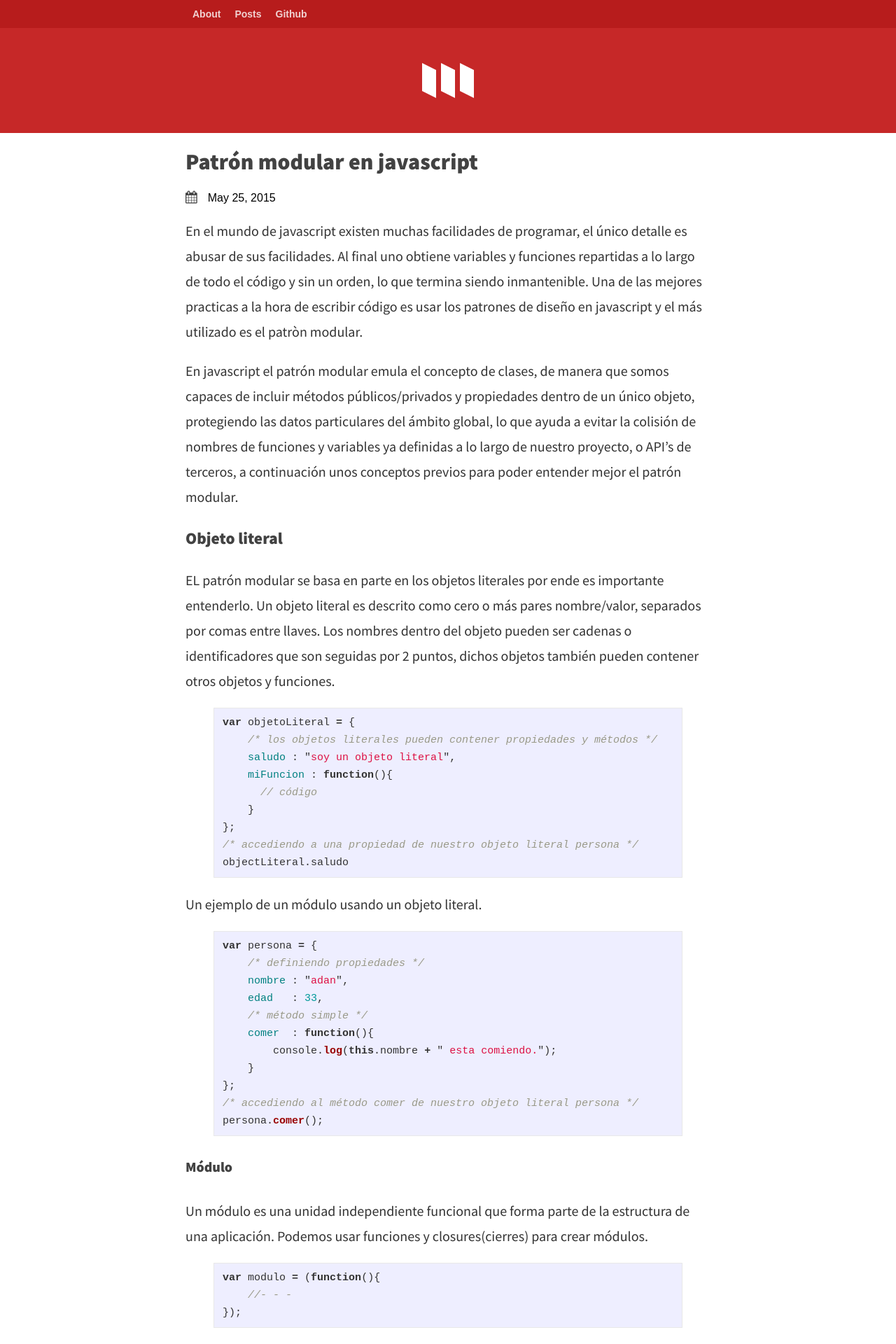
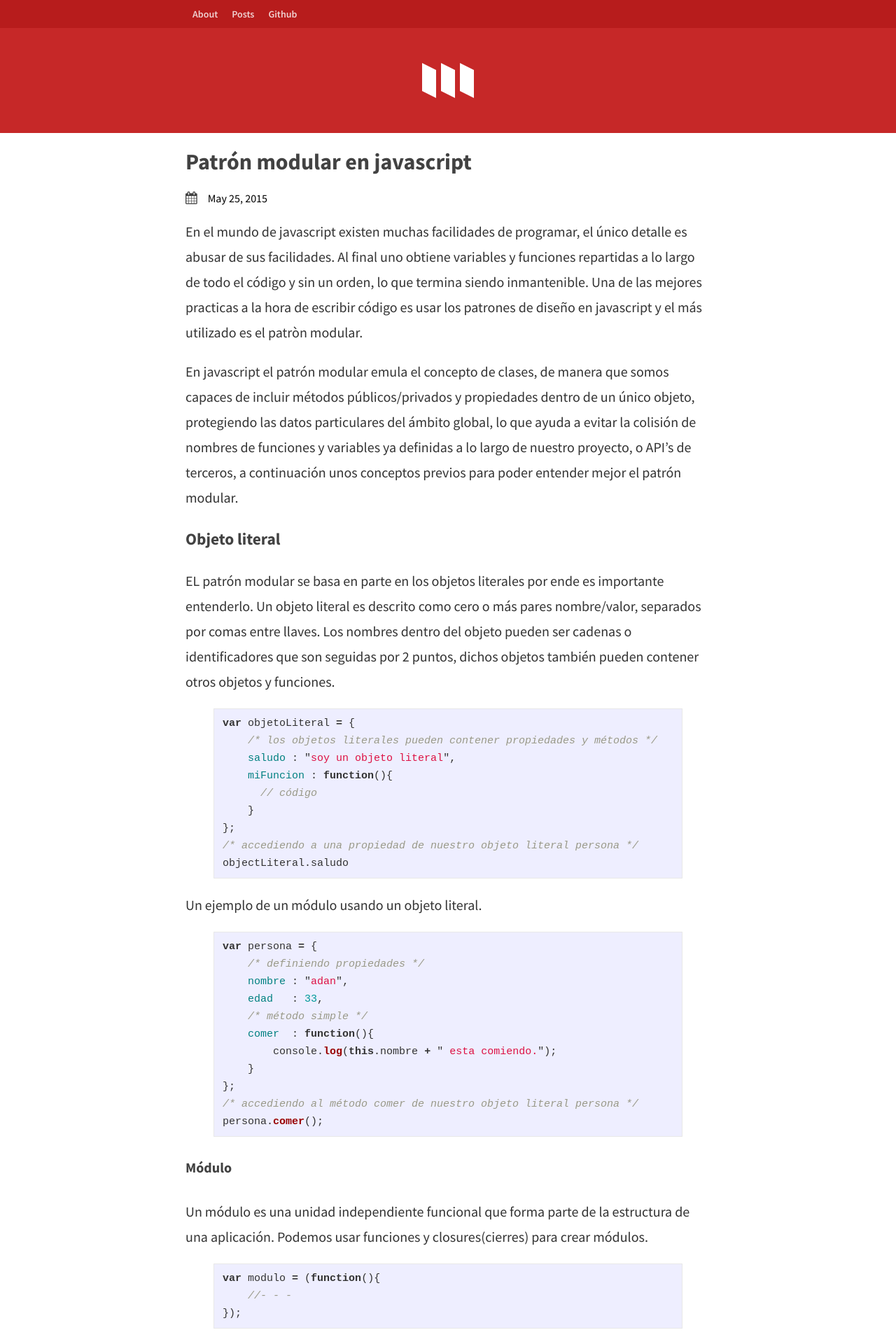
Before and after one commit to wilsson/wilsson.github.io, a Jekyll site: the page built from _posts/2015-05-25-patron-modular-en-javascript.markdown, in a window 1280 px wide. Shown: the top 1920 px of the page at 70% size. Built offline with Jekyll 4.4.1, drawn with Linux system fonts in a browser that asks for light colours; nearby versions of some CDN libraries.

Commit message:
feat(font):agregando font-family

```diff
--- a/_includes/head.html
+++ b/_includes/head.html
@@ -9,5 +9,5 @@
   <link rel="canonical" href="{{ page.url | replace:'index.html','' | prepend: site.baseurl | prepend: site.url }}">
   <link rel="alternate" type="application/rss+xml" title="{{ site.title }}" href="{{ "/feed.xml" | prepend: site.baseurl | prepend: site.url }}" />
   <link rel="stylesheet" href="https://maxcdn.bootstrapcdn.com/font-awesome/4.4.0/css/font-awesome.min.css">
-  <link href='https://fonts.googleapis.com/css?family=Source+Sans+Pro:900,600,400' rel='stylesheet' type='text/css'>
+  <link href='https://fonts.googleapis.com/css?family=Source+Sans+Pro:300,400,600,700,900' rel='stylesheet' type='text/css'>
 </head>
--- a/_sass/main.scss
+++ b/_sass/main.scss
@@ -21,10 +21,12 @@
 	padding: 0 10px;
 	font-size: 14px;
 	font-weight:600;
+    transition:all 0.1s;
 }
 
 .a-navigationTarget:hover{
 	background-color: #c62828;
+    text-decoration:none;
 }
 
 .a-navigationItem{
@@ -58,7 +60,6 @@
 
 .a-articlePost{
 	font-size: 20px;
-    font-family: 'Source Sans Pro', sans-serif;
 	color:#333;
 	line-height: 36px;
 }
@@ -88,7 +89,6 @@ pre{
 
 h1,h3,h4{
 	color:#424242;
-    font-family: 'Source Sans Pro', sans-serif;
 }
 
 ul{
--- a/_sass/normalize.scss
+++ b/_sass/normalize.scss
@@ -7,7 +7,8 @@
  */
 
 html {
-  font-family: sans-serif;
+  //font-family: sans-serif;
+  font-family: 'Source Sans Pro', sans-serif;
   /* 1 */
   -ms-text-size-adjust: 100%;
   /* 2 */
--- a/css/main.css
+++ b/css/main.css
@@ -149,7 +149,7 @@
  *    user zoom.
  */
 html {
-  font-family: sans-serif;
+  font-family: 'Source Sans Pro', sans-serif;
   /* 1 */
   -ms-text-size-adjust: 100%;
   /* 2 */
@@ -483,10 +483,12 @@ td, th {
   display: block;
   padding: 0 10px;
   font-size: 14px;
-  font-weight: 600; }
+  font-weight: 600;
+  transition: all 0.1s; }
 
 .a-navigationTarget:hover {
-  background-color: #c62828; }
+  background-color: #c62828;
+  text-decoration: none; }
 
 .a-navigationItem {
   list-style: none;
@@ -515,7 +517,6 @@ td, th {
 */
 .a-articlePost {
   font-size: 20px;
-  font-family: 'Source Sans Pro', sans-serif;
   color: #333;
   line-height: 36px; }
 
@@ -540,8 +541,7 @@ pre {
   line-height: 25px; }
 
 h1, h3, h4 {
-  color: #424242;
-  font-family: 'Source Sans Pro', sans-serif; }
+  color: #424242; }
 
 ul {
   padding: 0; }
```
